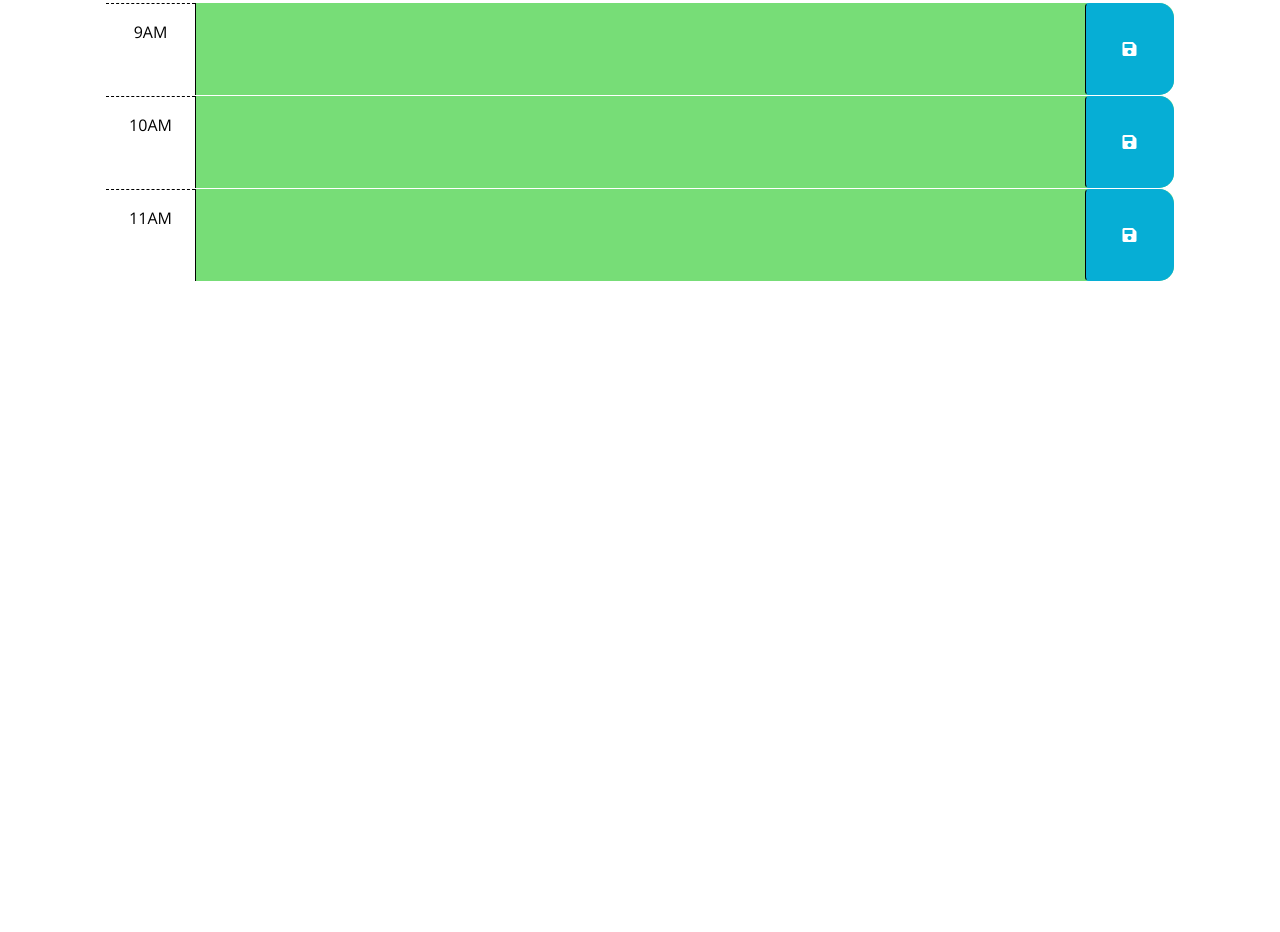
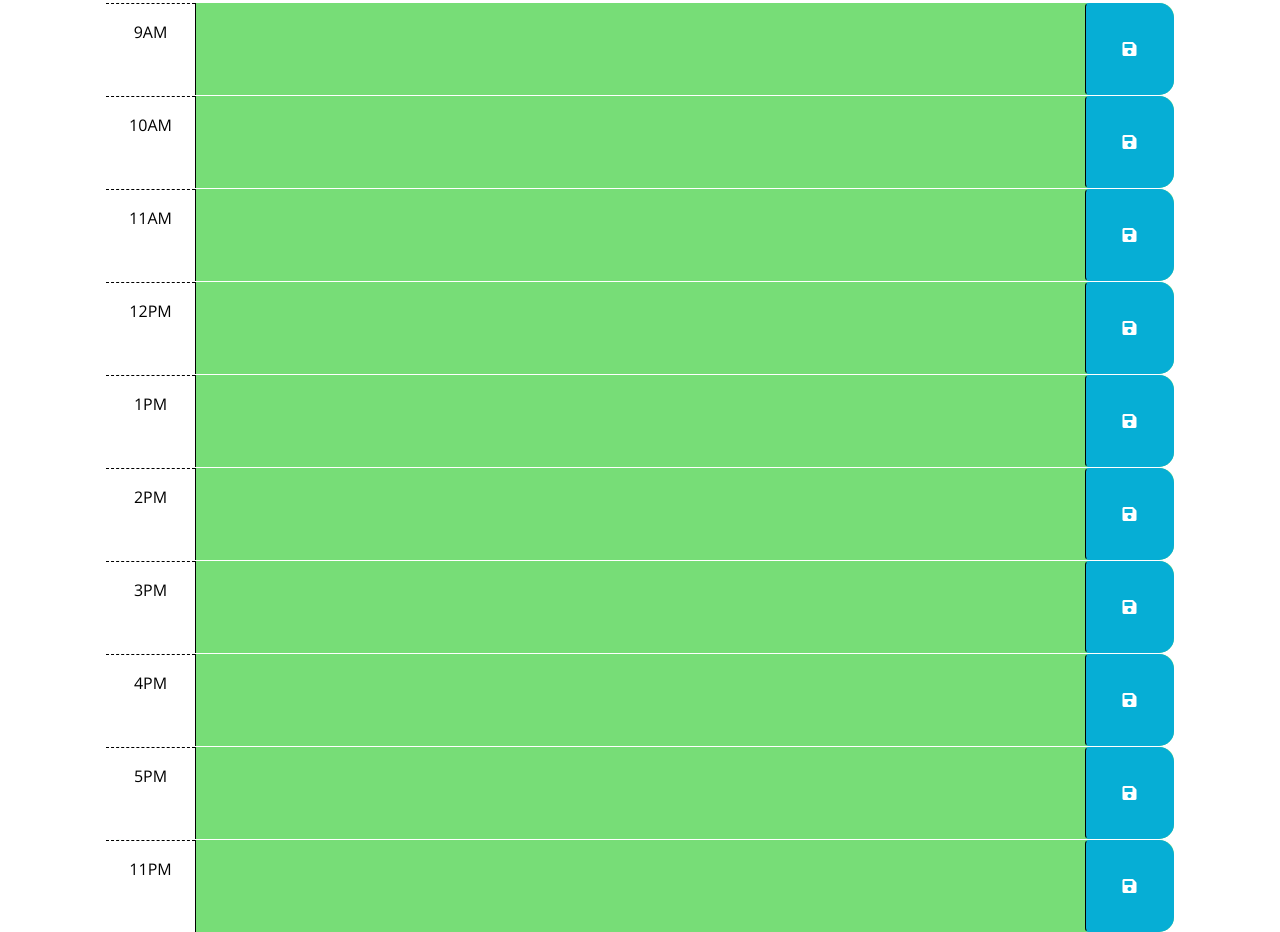
Before and after one commit to phillymg/Calendar-App, a plain HTML site: page Develop/index.html in a window 1280 px wide. Shown: the part 254-1186 px from the top of the page. Before the commit the page ends 800 px from the top, so only its background shows below. Drawn offline with nearby package versions, Linux system fonts and the light colour scheme.

Commit message:
time blocks change color properly

```diff
--- a/Develop/index.html
+++ b/Develop/index.html
@@ -1,23 +1,14 @@
 <!DOCTYPE html>
 <html lang="en">
+
 <head>
   <meta charset="UTF-8" />
   <meta name="viewport" content="width=device-width, initial-scale=1.0" />
   <meta http-equiv="X-UA-Compatible" content="ie=edge" />
-    <link
-      rel="stylesheet"
-      href="https://cdn.jsdelivr.net/npm/bootstrap@5.1.3/dist/css/bootstrap.min.css"
-    />
-    <link
-      rel="stylesheet"
-      href="https://use.fontawesome.com/releases/v5.8.1/css/all.css"
-      integrity="sha384-50oBUHEmvpQ+1lW4y57PTFmhCaXp0ML5d60M1M7uH2+nqUivzIebhndOJK28anvf"
-      crossorigin="anonymous"
-    />
-    <link
-      href="https://fonts.googleapis.com/css?family=Open+Sans&display=swap"
-      rel="stylesheet"
-    />
+  <link rel="stylesheet" href="https://cdn.jsdelivr.net/npm/bootstrap@5.1.3/dist/css/bootstrap.min.css" />
+  <link rel="stylesheet" href="https://use.fontawesome.com/releases/v5.8.1/css/all.css"
+    integrity="sha384-50oBUHEmvpQ+1lW4y57PTFmhCaXp0ML5d60M1M7uH2+nqUivzIebhndOJK28anvf" crossorigin="anonymous" />
+  <link href="https://fonts.googleapis.com/css?family=Open+Sans&display=swap" rel="stylesheet" />
   <link rel="stylesheet" href="style.css" />
   <title>Work Day Scheduler</title>
 </head>
@@ -40,7 +31,7 @@
         -->
 
     <!-- Example of a past time block. The "past" class adds a gray background color. -->
-      <div id="hour-9" class="row time-block past">
+    <div id="hour-9" class="row time-block">
       <div class="col-2 col-md-1 hour text-center py-3">9AM</div>
       <textarea class="col-8 col-md-10 description" rows="3"> </textarea>
       <button class="btn saveBtn col-2 col-md-1" aria-label="save">
@@ -49,7 +40,7 @@
     </div>
 
     <!-- Example of a a present time block. The "present" class adds a red background color. -->
-      <div id="hour-10" class="row time-block present">
+    <div id="hour-10" class="row time-block">
       <div class="col-2 col-md-1 hour text-center py-3">10AM</div>
       <textarea class="col-8 col-md-10 description" rows="3"> </textarea>
       <button class="btn saveBtn col-2 col-md-1" aria-label="save">
@@ -58,7 +49,7 @@
     </div>
 
     <!-- Example of a future time block. The "future" class adds a green background color. -->
-      <div id="hour-11" class="row time-block future">
+    <div id="hour-11" class="row time-block">
       <div class="col-2 col-md-1 hour text-center py-3">11AM</div>
       <textarea class="col-8 col-md-10 description" rows="3"> </textarea>
       <button class="btn saveBtn col-2 col-md-1" aria-label="save">
@@ -66,13 +57,67 @@
       </button>
     </div>
 
+    <div id="hour-12" class="row time-block">
+      <div class="col-2 col-md-1 hour text-center py-3">12PM</div>
+      <textarea class="col-8 col-md-10 description" rows="3"> </textarea>
+      <button class="btn saveBtn col-2 col-md-1" aria-label="save">
+        <i class="fas fa-save" aria-hidden="true"></i>
+      </button>
+    </div>
+
+    <div id="hour-13" class="row time-block">
+      <div class="col-2 col-md-1 hour text-center py-3">1PM</div>
+      <textarea class="col-8 col-md-10 description" rows="3"> </textarea>
+      <button class="btn saveBtn col-2 col-md-1" aria-label="save">
+        <i class="fas fa-save" aria-hidden="true"></i>
+      </button>
+    </div>
+
+    <div id="hour-14" class="row time-block">
+      <div class="col-2 col-md-1 hour text-center py-3">2PM</div>
+      <textarea class="col-8 col-md-10 description" rows="3"> </textarea>
+      <button class="btn saveBtn col-2 col-md-1" aria-label="save">
+        <i class="fas fa-save" aria-hidden="true"></i>
+      </button>
+    </div>
+
+    <div id="hour-15" class="row time-block">
+      <div class="col-2 col-md-1 hour text-center py-3">3PM</div>
+      <textarea class="col-8 col-md-10 description" rows="3"> </textarea>
+      <button class="btn saveBtn col-2 col-md-1" aria-label="save">
+        <i class="fas fa-save" aria-hidden="true"></i>
+      </button>
+    </div>
+
+    <div id="hour-16" class="row time-block">
+      <div class="col-2 col-md-1 hour text-center py-3">4PM</div>
+      <textarea class="col-8 col-md-10 description" rows="3"> </textarea>
+      <button class="btn saveBtn col-2 col-md-1" aria-label="save">
+        <i class="fas fa-save" aria-hidden="true"></i>
+      </button>
+    </div>
+
+    <div id="hour-17" class="row time-block">
+      <div class="col-2 col-md-1 hour text-center py-3">5PM</div>
+      <textarea class="col-8 col-md-10 description" rows="3"> </textarea>
+      <button class="btn saveBtn col-2 col-md-1" aria-label="save">
+        <i class="fas fa-save" aria-hidden="true"></i>
+      </button>
+    </div>
+
+    <div id="hour-23" class="row time-block">
+      <div class="col-2 col-md-1 hour text-center py-3">11PM</div>
+      <textarea class="col-8 col-md-10 description" rows="3"> </textarea>
+      <button class="btn saveBtn col-2 col-md-1" aria-label="save">
+        <i class="fas fa-save" aria-hidden="true"></i>
+      </button>
+    </div>
+
     <script src="https://code.jquery.com/jquery-3.4.1.min.js"></script>
-    <script
-      src="https://cdn.jsdelivr.net/npm/dayjs@1.11.3/dayjs.min.js"
-      integrity="sha256-iu/zLUB+QgISXBLCW/mcDi/rnf4m4uEDO0wauy76x7U="
-      crossorigin="anonymous"
-    ></script>
+    <script src="https://cdn.jsdelivr.net/npm/dayjs@1.11.3/dayjs.min.js"
+      integrity="sha256-iu/zLUB+QgISXBLCW/mcDi/rnf4m4uEDO0wauy76x7U=" crossorigin="anonymous"></script>
 
     <script src="script.js"></script>
 </body>
+
 </html>
--- a/Develop/script.js
+++ b/Develop/script.js
@@ -32,10 +32,8 @@ $(document).ready(function () {
   //
 
   var currentTime = dayjs().format('H');
-  console.log(currentTime);
   $(".time-block").each(function () {
     var timeBlockHour = parseInt($(this).attr("id").split("-")[1]);
-    console.log(timeBlockHour);
     if (timeBlockHour < currentTime) {
       $(this).addClass("past");
     } else if (timeBlockHour == currentTime) {
@@ -43,7 +41,6 @@ $(document).ready(function () {
     } else {
       $(this).addClass("future");
     }
-
   });
 
   // TODO: Add code to get any user input that was saved in localStorage and set
```
Lines whose indentation alone changed are shown as unchanged.
